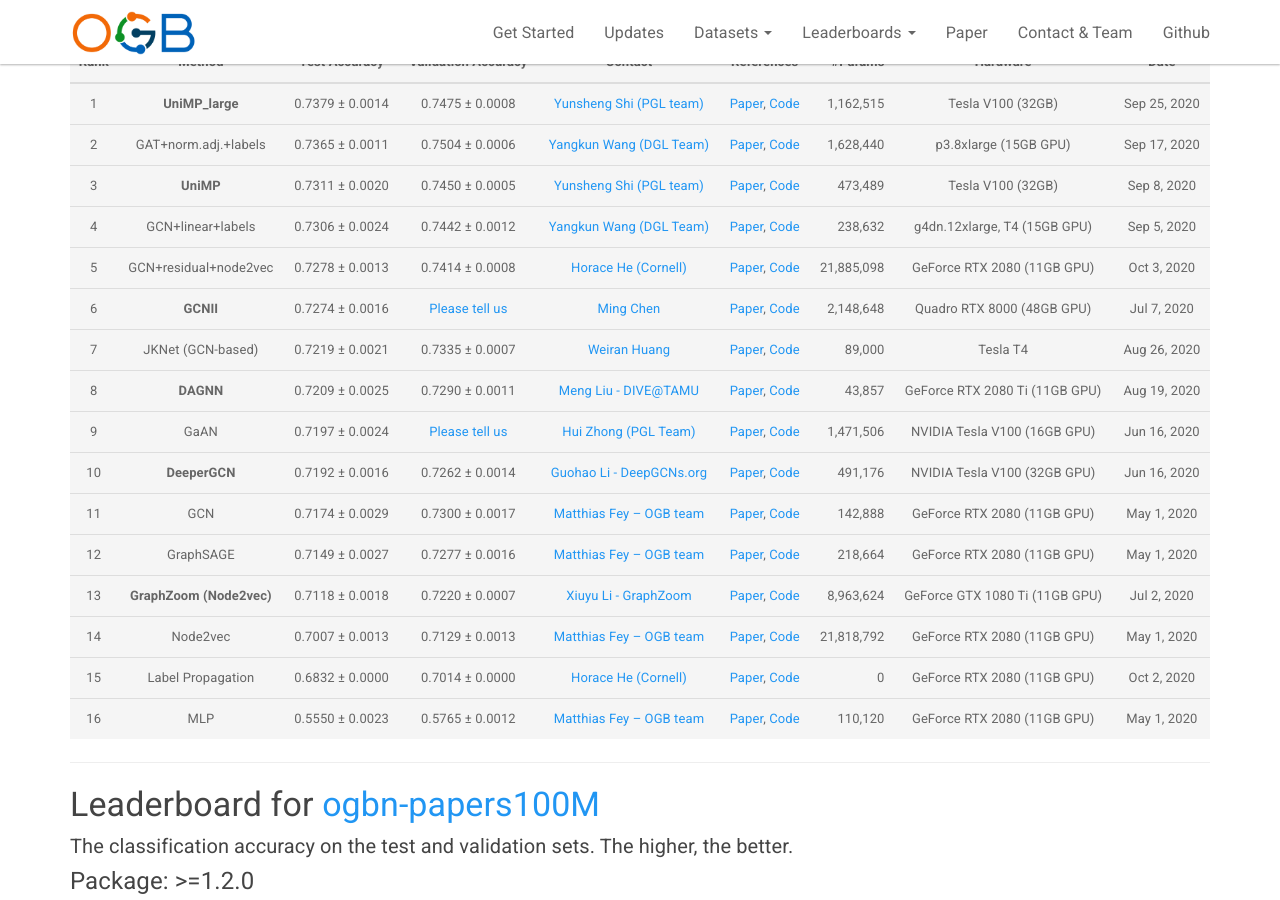
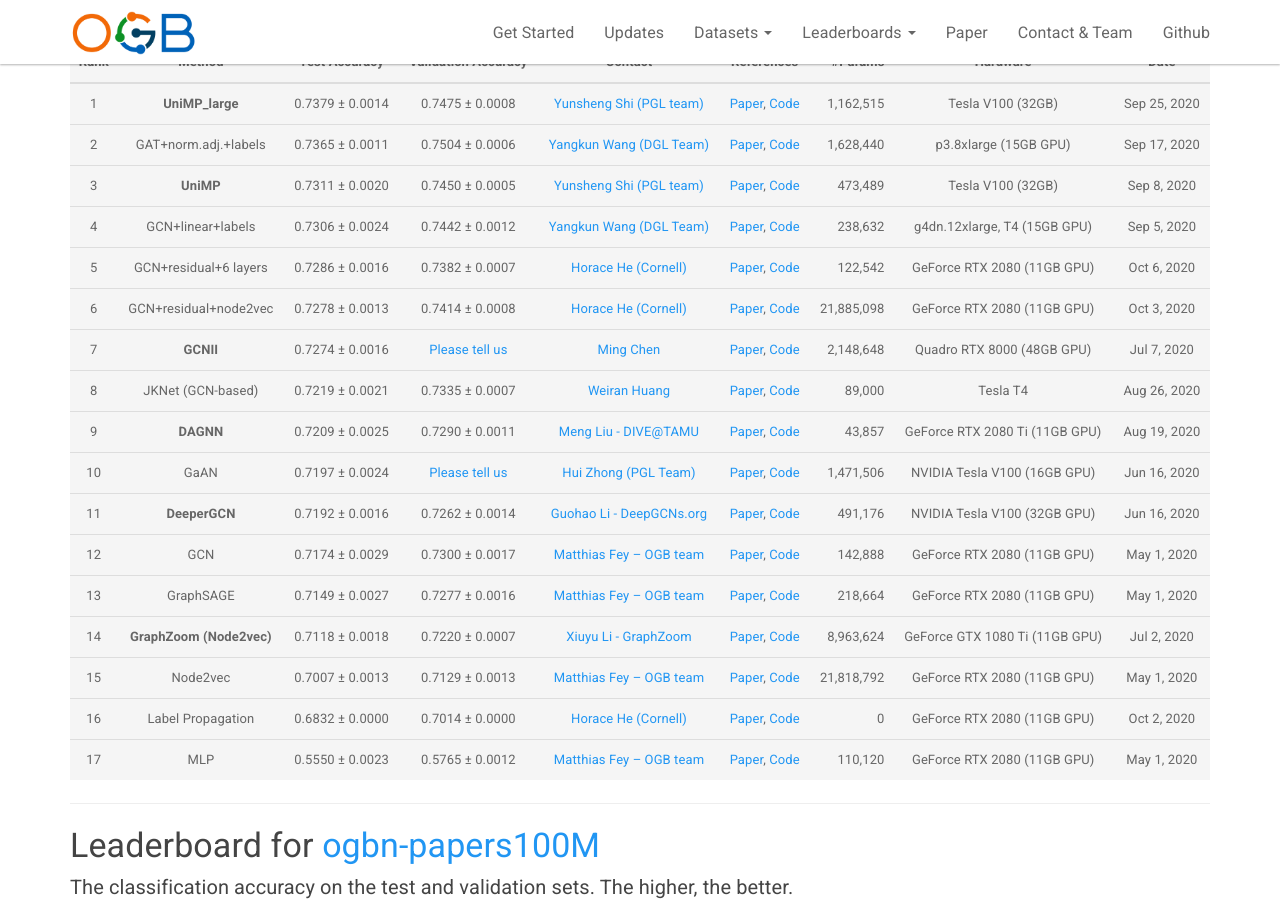
Before and after one commit to snap-stanford/ogb-web, a Jekyll site: the page built from _docs/leaderboard/leader_nodeprop.md, in a window 1280 px wide and 900 px high, scrolled down 1936 px. Built offline with Jekyll 4.4.1, drawn with Linux system fonts in a browser that asks for light colours.

Commit message:
updateleaderboard

```diff
--- a/_docs/leaderboard/leader_nodeprop.md
+++ b/_docs/leaderboard/leader_nodeprop.md
@@ -80,18 +80,19 @@ The **bold** method name indicates that the implementation is **official** (by t
 |  2  |  GAT+norm.adj.+labels  | 0.7365 ± 0.0011   | 0.7504 ± 0.0006 | [Yangkun Wang (DGL Team)](mailto:wyangkun@amazon.com) | [Paper](https://arxiv.org/abs/1710.10903), [Code](https://github.com/dmlc/dgl/tree/master/examples/pytorch/ogb/ogbn-arxiv) | 1,628,440 | p3.8xlarge (15GB GPU) | Sep 17, 2020 |
 |  3  |  **UniMP**  | 0.7311 ± 0.0020   | 0.7450 ± 0.0005 |[Yunsheng Shi (PGL team)](mailto:shiyunsheng01@baidu.com) | [Paper](https://arxiv.org/pdf/2009.03509.pdf), [Code](https://github.com/PaddlePaddle/PGL/tree/main/ogb_examples/nodeproppred/unimp) | 473,489 | Tesla V100 (32GB) | Sep 8, 2020 |
 |  4  |  GCN+linear+labels  | 0.7306 ± 0.0024   | 0.7442 ± 0.0012 | [Yangkun Wang (DGL Team)](mailto:wyangkun@amazon.com) | [Paper](https://arxiv.org/abs/1609.02907), [Code](https://github.com/dmlc/dgl/tree/master/examples/pytorch/ogb/ogbn-arxiv) | 238,632 | g4dn.12xlarge, T4 (15GB GPU) | Sep 5, 2020 |
-|  5  |  GCN+residual+node2vec  | 0.7278 ± 0.0013   | 0.7414 ± 0.0008 | [Horace He (Cornell)](mailto:hh498@cornell.edu) | [Paper](https://arxiv.org/abs/1609.02907), [Code](https://github.com/Chillee/ogb_baselines) | 21,885,098 | GeForce RTX 2080 (11GB GPU) | Oct 3, 2020 |
-|  6  |  **GCNII**  | 0.7274 ± 0.0016   | [Please tell us](mailto:ogb@cs.stanford.edu) |[Ming Chen](mailto:chennnming@outlook.com) | [Paper](https://arxiv.org/abs/2007.02133), [Code](https://github.com/chennnM/GCNII/tree/master/PyG/ogbn-arxiv) | 2,148,648 | Quadro RTX 8000 (48GB GPU) | Jul 7, 2020 |
-|  7  |  JKNet (GCN-based)  | 0.7219 ± 0.0021   | 0.7335 ± 0.0007 | [Weiran Huang](mailto:huangweiran1998@outlook.com) | [Paper](https://arxiv.org/pdf/1806.03536.pdf), [Code](https://github.com/EtoDemerzel0427/ogbn-arxiv-baselines/blob/master/JKNet.py) | 89,000 | Tesla T4 | Aug 26, 2020 |
-|  8  |  **DAGNN**  | 0.7209 ± 0.0025   | 0.7290 ± 0.0011 |[Meng Liu - DIVE@TAMU](mailto:mengliu@tamu.edu) | [Paper](https://arxiv.org/abs/2007.09296), [Code](https://github.com/mengliu1998/DeeperGNN) | 43,857 | GeForce RTX 2080 Ti (11GB GPU) | Aug 19, 2020 |
-|  9  |  GaAN  | 0.7197 ± 0.0024   | [Please tell us](mailto:ogb@cs.stanford.edu) | [Hui Zhong (PGL Team)](mailto:zhonghui03@baidu.com) | [Paper](https://arxiv.org/abs/1803.07294), [Code](https://github.com/PaddlePaddle/PGL/tree/master/ogb_examples/nodeproppred/ogbn-arxiv) | 1,471,506 | NVIDIA Tesla V100 (16GB GPU) | Jun 16, 2020 |
-|  10  |  **DeeperGCN**  | 0.7192 ± 0.0016   | 0.7262 ± 0.0014 |[Guohao Li - DeepGCNs.org](mailto:guohao.li@kaust.edu.sa) | [Paper](https://arxiv.org/abs/2006.07739), [Code](https://github.com/lightaime/deep_gcns_torch/tree/master/examples/ogb) | 491,176 | NVIDIA Tesla V100 (32GB GPU) | Jun 16, 2020 |
-|  11  |  GCN  | 0.7174 ± 0.0029   | 0.7300 ± 0.0017 | [Matthias Fey -- OGB team](mailto:matthias.fey@tu-dortmund.de) | [Paper](https://arxiv.org/abs/1609.02907), [Code](https://github.com/snap-stanford/ogb/tree/master/examples/nodeproppred/arxiv) | 142,888 | GeForce RTX 2080 (11GB GPU) | May 1, 2020 |
-|  12  |  GraphSAGE  | 0.7149 ± 0.0027   | 0.7277 ± 0.0016 | [Matthias Fey -- OGB team](mailto:matthias.fey@tu-dortmund.de) | [Paper](https://arxiv.org/abs/1706.02216), [Code](https://github.com/snap-stanford/ogb/tree/master/examples/nodeproppred/arxiv) | 218,664 | GeForce RTX 2080 (11GB GPU) | May 1, 2020 |
-|  13  |  **GraphZoom (Node2vec)**  | 0.7118 ± 0.0018   | 0.7220 ± 0.0007 |[Xiuyu Li - GraphZoom](mailto:xl289@cornell.edu) | [Paper](https://openreview.net/forum?id=r1lGO0EKDH), [Code](https://github.com/cornell-zhang/GraphZoom/tree/master/ogb/ogbn-arxiv) | 8,963,624 | GeForce GTX 1080 Ti (11GB GPU) | Jul 2, 2020 |
-|  14  |  Node2vec  | 0.7007 ± 0.0013   | 0.7129 ± 0.0013 | [Matthias Fey -- OGB team](mailto:matthias.fey@tu-dortmund.de) | [Paper](https://arxiv.org/abs/1607.00653), [Code](https://github.com/snap-stanford/ogb/tree/master/examples/nodeproppred/arxiv) | 21,818,792 | GeForce RTX 2080 (11GB GPU) | May 1, 2020 |
-|  15  |  Label Propagation  | 0.6832 ± 0.0000   | 0.7014 ± 0.0000 | [Horace He (Cornell)](mailto:hh498@cornell.edu) | [Paper](http://pages.cs.wisc.edu/~jerryzhu/pub/ssl_survey.pdf), [Code](https://github.com/Chillee/CorrectAndSmoothOGB) | 0 | GeForce RTX 2080 (11GB GPU) | Oct 2, 2020 |
-|  16  |  MLP  | 0.5550 ± 0.0023   | 0.5765 ± 0.0012 | [Matthias Fey -- OGB team](mailto:matthias.fey@tu-dortmund.de) | [Paper](https://arxiv.org/abs/2005.00687), [Code](https://github.com/snap-stanford/ogb/tree/master/examples/nodeproppred/arxiv) | 110,120 | GeForce RTX 2080 (11GB GPU) | May 1, 2020 |
+|  5  |  GCN+residual+6 layers  | 0.7286 ± 0.0016   | 0.7382 ± 0.0007 | [Horace He (Cornell)](mailto:hh498@cornell.edu) | [Paper](https://arxiv.org/abs/1609.02907), [Code](https://github.com/Chillee/ogb_baselines) | 122,542 | GeForce RTX 2080 (11GB GPU) | Oct 6, 2020 |
+|  6  |  GCN+residual+node2vec  | 0.7278 ± 0.0013   | 0.7414 ± 0.0008 | [Horace He (Cornell)](mailto:hh498@cornell.edu) | [Paper](https://arxiv.org/abs/1609.02907), [Code](https://github.com/Chillee/ogb_baselines) | 21,885,098 | GeForce RTX 2080 (11GB GPU) | Oct 3, 2020 |
+|  7  |  **GCNII**  | 0.7274 ± 0.0016   | [Please tell us](mailto:ogb@cs.stanford.edu) |[Ming Chen](mailto:chennnming@outlook.com) | [Paper](https://arxiv.org/abs/2007.02133), [Code](https://github.com/chennnM/GCNII/tree/master/PyG/ogbn-arxiv) | 2,148,648 | Quadro RTX 8000 (48GB GPU) | Jul 7, 2020 |
+|  8  |  JKNet (GCN-based)  | 0.7219 ± 0.0021   | 0.7335 ± 0.0007 | [Weiran Huang](mailto:huangweiran1998@outlook.com) | [Paper](https://arxiv.org/pdf/1806.03536.pdf), [Code](https://github.com/EtoDemerzel0427/ogbn-arxiv-baselines/blob/master/JKNet.py) | 89,000 | Tesla T4 | Aug 26, 2020 |
+|  9  |  **DAGNN**  | 0.7209 ± 0.0025   | 0.7290 ± 0.0011 |[Meng Liu - DIVE@TAMU](mailto:mengliu@tamu.edu) | [Paper](https://arxiv.org/abs/2007.09296), [Code](https://github.com/mengliu1998/DeeperGNN) | 43,857 | GeForce RTX 2080 Ti (11GB GPU) | Aug 19, 2020 |
+|  10  |  GaAN  | 0.7197 ± 0.0024   | [Please tell us](mailto:ogb@cs.stanford.edu) | [Hui Zhong (PGL Team)](mailto:zhonghui03@baidu.com) | [Paper](https://arxiv.org/abs/1803.07294), [Code](https://github.com/PaddlePaddle/PGL/tree/master/ogb_examples/nodeproppred/ogbn-arxiv) | 1,471,506 | NVIDIA Tesla V100 (16GB GPU) | Jun 16, 2020 |
+|  11  |  **DeeperGCN**  | 0.7192 ± 0.0016   | 0.7262 ± 0.0014 |[Guohao Li - DeepGCNs.org](mailto:guohao.li@kaust.edu.sa) | [Paper](https://arxiv.org/abs/2006.07739), [Code](https://github.com/lightaime/deep_gcns_torch/tree/master/examples/ogb) | 491,176 | NVIDIA Tesla V100 (32GB GPU) | Jun 16, 2020 |
+|  12  |  GCN  | 0.7174 ± 0.0029   | 0.7300 ± 0.0017 | [Matthias Fey -- OGB team](mailto:matthias.fey@tu-dortmund.de) | [Paper](https://arxiv.org/abs/1609.02907), [Code](https://github.com/snap-stanford/ogb/tree/master/examples/nodeproppred/arxiv) | 142,888 | GeForce RTX 2080 (11GB GPU) | May 1, 2020 |
+|  13  |  GraphSAGE  | 0.7149 ± 0.0027   | 0.7277 ± 0.0016 | [Matthias Fey -- OGB team](mailto:matthias.fey@tu-dortmund.de) | [Paper](https://arxiv.org/abs/1706.02216), [Code](https://github.com/snap-stanford/ogb/tree/master/examples/nodeproppred/arxiv) | 218,664 | GeForce RTX 2080 (11GB GPU) | May 1, 2020 |
+|  14  |  **GraphZoom (Node2vec)**  | 0.7118 ± 0.0018   | 0.7220 ± 0.0007 |[Xiuyu Li - GraphZoom](mailto:xl289@cornell.edu) | [Paper](https://openreview.net/forum?id=r1lGO0EKDH), [Code](https://github.com/cornell-zhang/GraphZoom/tree/master/ogb/ogbn-arxiv) | 8,963,624 | GeForce GTX 1080 Ti (11GB GPU) | Jul 2, 2020 |
+|  15  |  Node2vec  | 0.7007 ± 0.0013   | 0.7129 ± 0.0013 | [Matthias Fey -- OGB team](mailto:matthias.fey@tu-dortmund.de) | [Paper](https://arxiv.org/abs/1607.00653), [Code](https://github.com/snap-stanford/ogb/tree/master/examples/nodeproppred/arxiv) | 21,818,792 | GeForce RTX 2080 (11GB GPU) | May 1, 2020 |
+|  16  |  Label Propagation  | 0.6832 ± 0.0000   | 0.7014 ± 0.0000 | [Horace He (Cornell)](mailto:hh498@cornell.edu) | [Paper](http://pages.cs.wisc.edu/~jerryzhu/pub/ssl_survey.pdf), [Code](https://github.com/Chillee/CorrectAndSmoothOGB) | 0 | GeForce RTX 2080 (11GB GPU) | Oct 2, 2020 |
+|  17  |  MLP  | 0.5550 ± 0.0023   | 0.5765 ± 0.0012 | [Matthias Fey -- OGB team](mailto:matthias.fey@tu-dortmund.de) | [Paper](https://arxiv.org/abs/2005.00687), [Code](https://github.com/snap-stanford/ogb/tree/master/examples/nodeproppred/arxiv) | 110,120 | GeForce RTX 2080 (11GB GPU) | May 1, 2020 |
 
 
 
```
